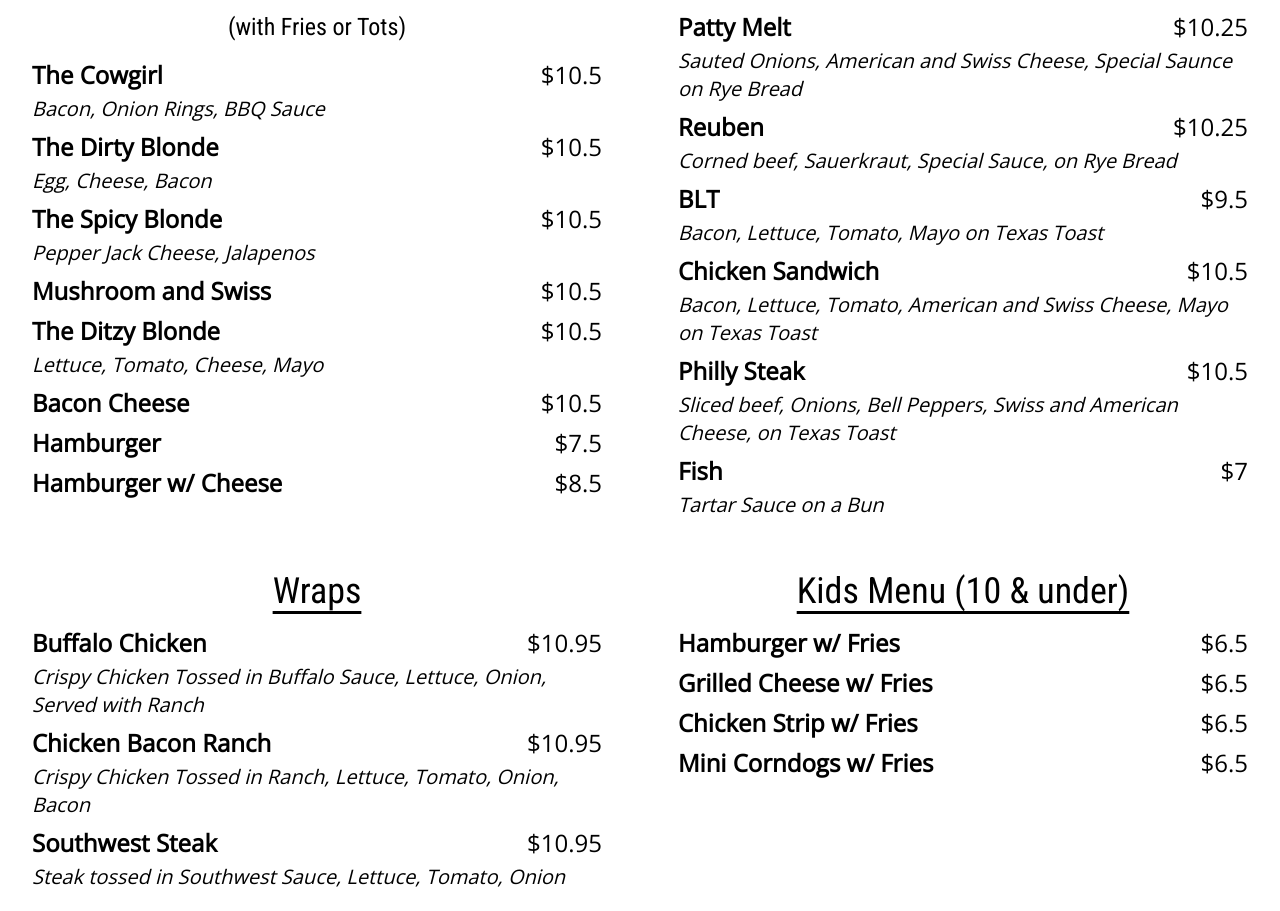
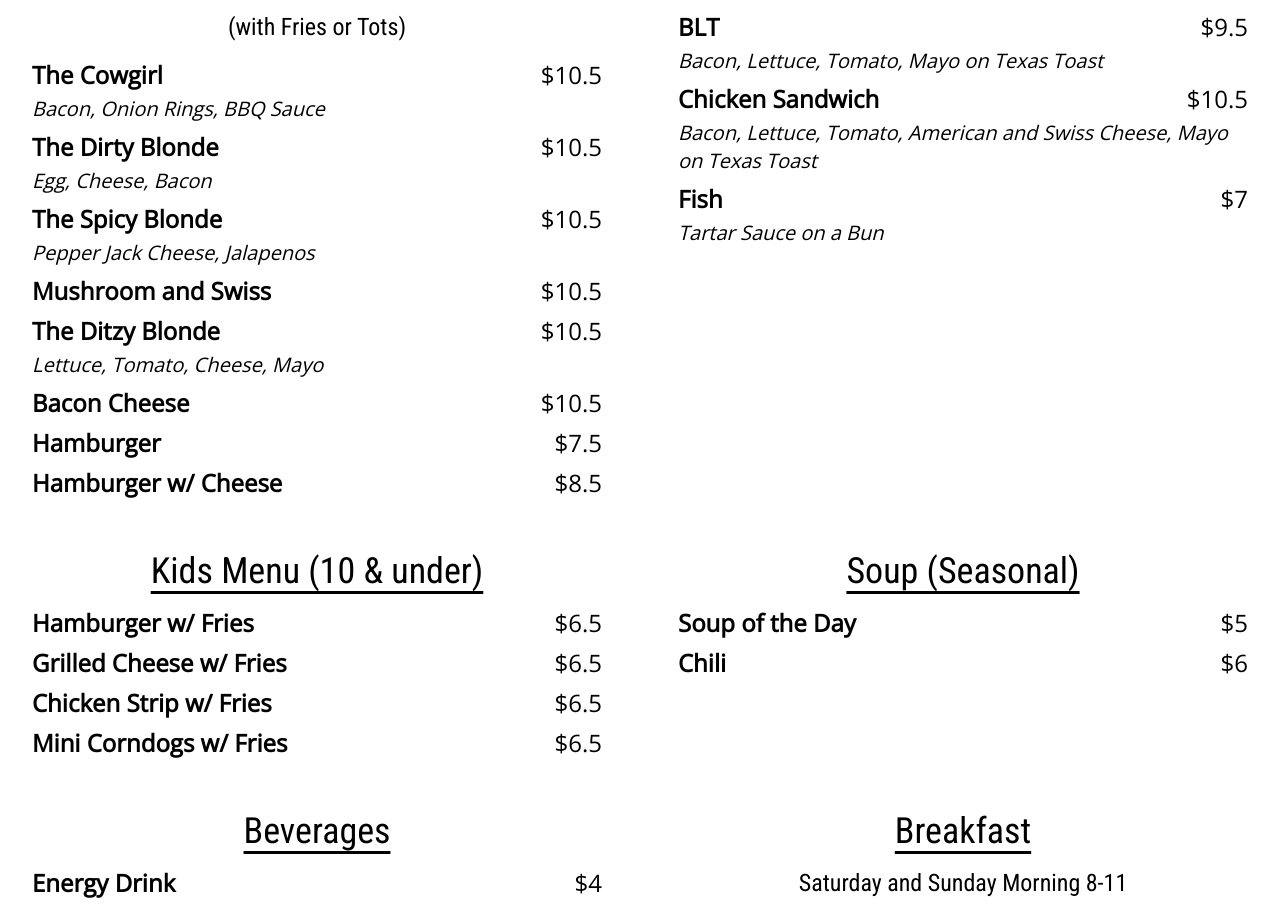
Before and after one commit to xparnie/the-dirty-blonde-bar, a Next.js app in the folder frontend/: page /menu in a window 1280 px wide. Shown: the part 953-1864 px from the top of the page. Built offline with nearby package versions, Linux system fonts and the light colour scheme.

Commit message:
removes meta export from Layout, menu changes

```diff
--- a/frontend/components/Layout.tsx
+++ b/frontend/components/Layout.tsx
@@ -6,12 +6,6 @@ interface LayoutProps {
    children: React.ReactNode;
    currentPage: string;
 }
-
-export const metadata = {
-   title: "The Dirty Blonde Bar and Grill",
-   description: "A bar and grill located in Boch, MN",
-   keywords: "restaurant, bar, grill, dirty, blonde, bar and grill, boch",
-};
 
 const Layout: React.FC<LayoutProps> = ({
    currentPage,
--- a/frontend/data/menu.js
+++ b/frontend/data/menu.js
@@ -117,17 +117,6 @@ export const menuData = [
       title: "Sandwiches",
       items: [
          {
-            name: "Patty Melt",
-            price: 10.25,
-            description:
-               "Sauted Onions, American and Swiss Cheese, Special Saunce on Rye Bread",
-         },
-         {
-            name: "Reuben",
-            price: 10.25,
-            description: "Corned beef, Sauerkraut, Special Sauce, on Rye Bread",
-         },
-         {
             name: "BLT",
             price: 9.5,
             description: "Bacon, Lettuce, Tomato, Mayo on Texas Toast",
@@ -139,38 +128,9 @@ export const menuData = [
                "Bacon, Lettuce, Tomato, American and Swiss Cheese, Mayo on Texas Toast",
          },
          {
-            name: "Philly Steak",
-            price: 10.5,
-            description:
-               "Sliced beef, Onions, Bell Peppers, Swiss and American Cheese, on Texas Toast",
-         },
-         {
             name: "Fish",
             price: 7,
             description: "Tartar Sauce on a Bun",
-         },
-      ],
-   },
-   {
-      title: "Wraps",
-      items: [
-         {
-            name: "Buffalo Chicken",
-            price: 10.95,
-            description:
-               "Crispy Chicken Tossed in Buffalo Sauce, Lettuce, Onion, Served with Ranch",
-         },
-         {
-            name: "Chicken Bacon Ranch",
-            price: 10.95,
-            description:
-               "Crispy Chicken Tossed in Ranch, Lettuce, Tomato, Onion, Bacon",
-         },
-         {
-            name: "Southwest Steak",
-            price: 10.95,
-            description:
-               "Steak tossed in Southwest Sauce, Lettuce, Tomato, Onion",
          },
       ],
    },
```
